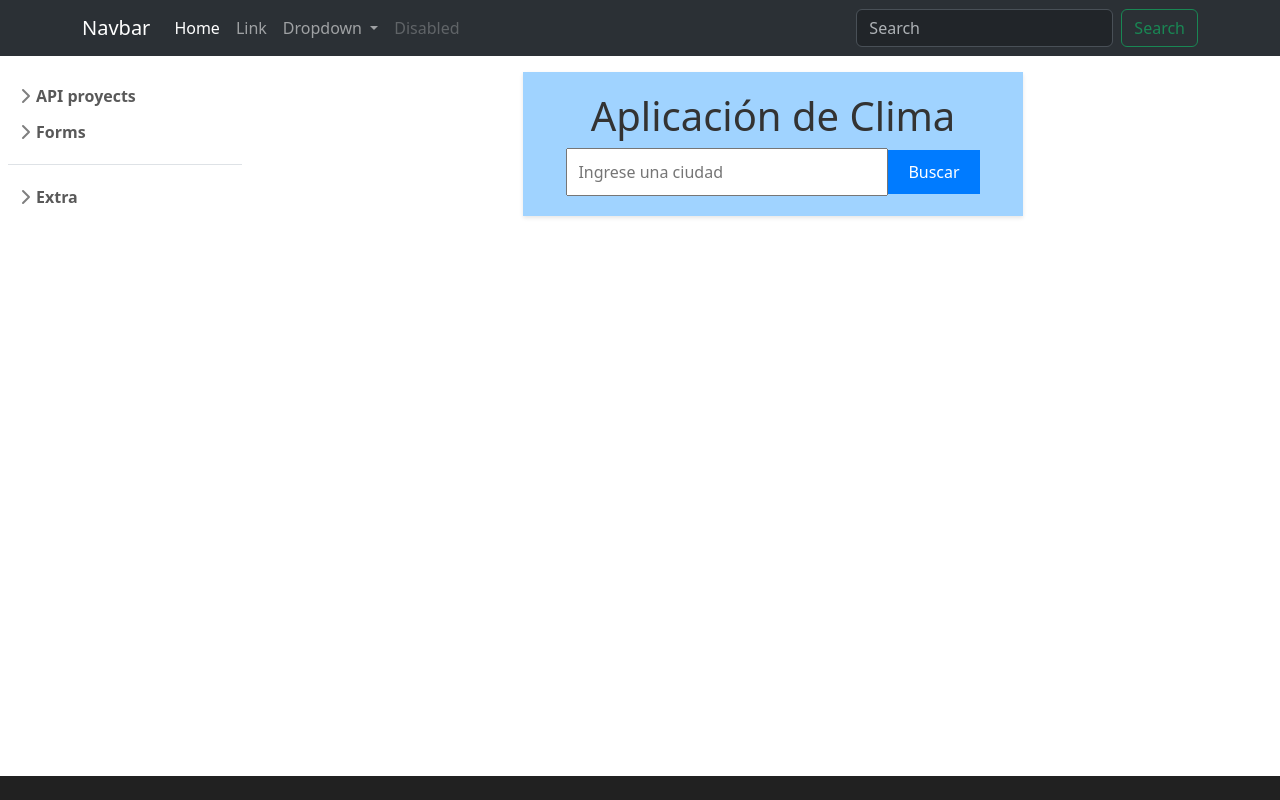
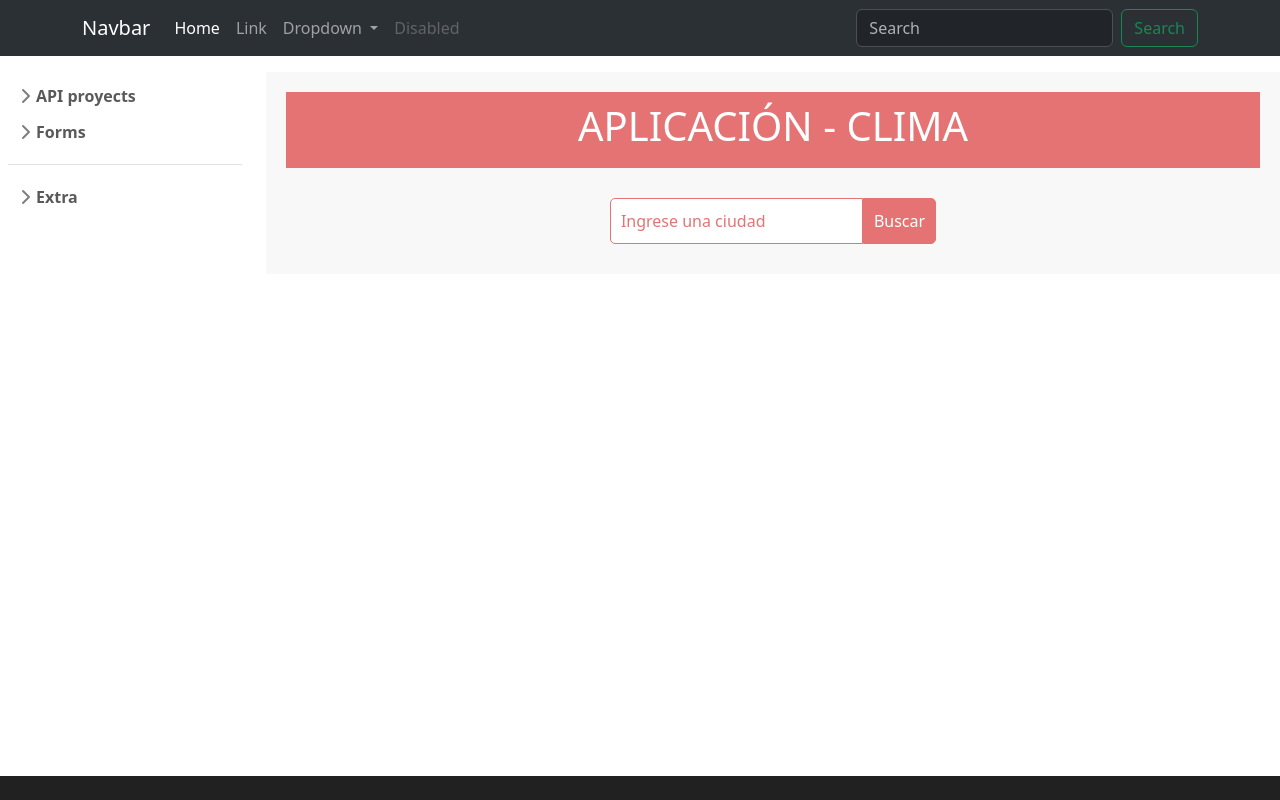
Before and after one commit to Srta-Becerril/proyecto-angular-judith, an Angular app in the folder judith-proyecto-angular/: page /clima in a window 1280 px wide. Shown: the top 800 px of the page. Built offline with nearby package versions, Linux system fonts and the light colour scheme.

Commit message:
commit apis 5: modificando CSS y documentando API Clima

```diff
--- a/judith-proyecto-angular/src/app/pages/clima/clima.component.css
+++ b/judith-proyecto-angular/src/app/pages/clima/clima.component.css
@@ -1,32 +1,93 @@
+/* ESTILOS GENERALES */
+/* Estilo del contenedor principal */
 .contenedor {
-    max-width: 500px;
-    margin: 0 auto;
+  background-color: #f8f8f8;
+  color: black;
   padding: 20px;
   text-align: center;
-    background-color: #a0d3ff;
+}
+
+/* ESTILOS DE LA CABECERA */
+/* Estilo del contenedor de cabecera */
+.cabecera {
+  background-color: #e57373;
+  padding: 10px;
+  margin: 0px;
+}
+
+/* Estilo del texto de la cabecera */
+h1 {
+  color: white;
+}
+
+/* ESTILOS DE BÚSQUEDA */
+/* Estilo de la barra de buşqueda */
+.busqueda {
+  margin-top: 20px;
+}
+
+/* Estilo de la entrada de texto */
+input {
+  padding: 10px;
+  margin: 10px 0;
+  border: 1px solid #e57373;
+  border-top-left-radius: 5px;
+  border-bottom-left-radius: 5px;
+}
+
+/* Estilo del placeholder del input */
+input::placeholder {
+  color: #e57373;
+}
+
+/* Estilo del cursor al pasar el mouse por encima */
+input:hover {
+  background-color: rgb(0, 0, 0);
+  color: #e57373;
+  transition: 0.3s;
+}
+
+/* Estilo del botón de búsqueda */
+#botonBusqueda {
+  background-color: #e57373;
+  color: white;
+  padding: 10px;
+  cursor: pointer;
+  border: 1px solid #e57373;
+  border-top-right-radius: 5px;
+  border-bottom-right-radius: 5px;
+  transition: 0.3s;
+}
+
+/* Estilo del cursor al pasar el mouse por encima */
+#botonBusqueda:hover {
+  background-color: rgb(0, 0, 0);
+  color: #e57373;
+}
+
+/* ESTILOS DE RESULTADO DEL CLIMA */
+/* Estilo de los datos del clima */
+#datosClima {
+  background-color: white;
+  margin-top: 20px;
+  padding: 15px;
+  border-radius: 8px;
   box-shadow: 0 2px 4px rgba(0, 0, 0, 0.1);
 }
 
-  h1 {
-    color: #333333;
+/* Estilo del texto del clima */
+h2 {
+  color: #e57373;
 }
 
-  input[type="text"] {
-    padding: 10px;
-    font-size: 16px;
-    width: 70%;
+/* Estilo de la descripción del clima */
+p {
+  margin: 10px 0;
 }
 
-  button {
-    padding: 10px 20px;
-    font-size: 16px;
-    background-color: #007bff;
-    color: #ffffff;
-    border: none;
-    cursor: pointer;
+/* Estilo de la imagen del clima */
+img {
+  max-width: 100%;
+  height: auto;
+  margin-top: 10px;
 }
-
-  #datosClima {
-    margin-top: 20px;
-    font-size: 18px;
-  }
--- a/judith-proyecto-angular/src/app/pages/clima/clima.component.html
+++ b/judith-proyecto-angular/src/app/pages/clima/clima.component.html
@@ -1,10 +1,31 @@
+<!-- HTML DEL COMPONENTE -->
+<!-- Contenedor general -->
 <div class="contenedor">
-  <h1>Aplicación de Clima</h1>
+
+  <!-- CABECERA -->
+  <div class="cabecera">
+    <!-- Texto de la cabecera -->
+    <h1>APLICACIÓN - CLIMA</h1>
+  </div>
+
+  <!-- BÚSQUEDA -->
+  <div class="busqueda">
+    <!-- Entrada de texto para la búsqueda -->
     <input type="text" [(ngModel)]="ciudad" placeholder="Ingrese una ciudad">
+    <!-- Botón de búsqueda -->
     <button (click)="buscarClima(ciudad)" id="botonBusqueda">Buscar</button>
+  </div>
+
+  <!-- DATOS DEL CLIMA -->
   @if (datosClima.ciudadNombre) {
+
+  <!-- Imagen del clima -->
   <div id="datosClima">
+
+    <!-- Texto del clima -->
     <h2>{{ datosClima.ciudadNombre }}, {{ datosClima.paisNombre }}</h2>
+
+    <!-- Descripción del clima -->
     <p>La temperatura es: {{ datosClima.temperatura }}ºC</p>
     <p>La humedad es: {{ datosClima.humedad }}%</p>
     <img [src]="datosClima.icono" alt="Icono del clima">
--- a/judith-proyecto-angular/src/app/pages/clima/clima.component.ts
+++ b/judith-proyecto-angular/src/app/pages/clima/clima.component.ts
@@ -1,45 +1,49 @@
-import { Component } from '@angular/core';
-import { FormsModule } from '@angular/forms';
+// MÓDULOS IMPORTADOS
+import { Component } from '@angular/core'; // Importar componente
+import { FormsModule } from '@angular/forms'; // Importar FormsModule
 
 
+// COMPONENTE
 @Component({
-  selector: 'app-clima',
-  standalone: true,
-  imports: [FormsModule], // Agregar CommonModule aquí
-  templateUrl: './clima.component.html',
-  styleUrl: './clima.component.css'
+  selector: 'app-clima', // Selector del componente
+  standalone: true, // Componente standalone
+  imports: [FormsModule], // Importar FormsModule
+  templateUrl: './clima.component.html', // URL del archivo HTML
+  styleUrl: './clima.component.css' // URL del archivo CSS
 
 })
 
+// CLASE
 export class ClimaComponent {
-  urlBase = 'https://api.openweathermap.org/data/2.5/weather';
-  api_key = '605507acf87117e111e54a3ab5238541';
-  difKelvin = 273.15;
-  datosClima: any = {};
-  ciudad: string = ''; // Definición de la propiedad ciudad
+  urlBase = 'https://api.openweathermap.org/data/2.5/weather'; // URL base de la API
+  api_key = '605507acf87117e111e54a3ab5238541'; // Clave de la API
+  difKelvin = 273.15; // Diferencia entre Kelvin y Celsius
+  datosClima: any = {}; // Datosos del clima
+  ciudad: string = ''; // Ciudad ingresada por el usuario
 
-  constructor() { }
+  constructor() { } // Constructor
 
-  buscarClima(ciudad: string) {
+  // MÉTODOS
+  buscarClima(ciudad: string) { // Búsqueda de clima
     if (ciudad) {
-      this.fetchDatosClima(ciudad);
+      this.fetchDatosClima(ciudad); // Llamada a la API
     }
   }
 
-  fetchDatosClima(ciudad: string) {
-    fetch(`${this.urlBase}?q=${ciudad}&appid=${this.api_key}`)
-      .then(data => data.json())
-      .then(data => this.mostrarDatosClima(data));
+  fetchDatosClima(ciudad: string) { // Llamada a la API
+    fetch(`${this.urlBase}?q=${ciudad}&appid=${this.api_key}`) // URL de la API
+      .then(data => data.json()) // Convertir la respuesta a formato JSON
+      .then(data => this.mostrarDatosClima(data)); // Mostrar los datos
   }
 
-  mostrarDatosClima(data: any) {
-    this.datosClima = {
-      ciudadNombre: data.name,
-      paisNombre: data.sys.country,
-      temperatura: Math.floor(data.main.temp - this.difKelvin),
-      humedad: data.main.humidity,
-      descripcion: data.weather[0].description,
-      icono: `https://openweathermap.org/img/wn/${data.weather[0].icon}@2x.png`
+  mostrarDatosClima(data: any) { // Mostrar los datos
+    this.datosClima = { // Datosos del clima
+      ciudadNombre: data.name, // Nombre de la ciudad
+      paisNombre: data.sys.country, // Nombre del país
+      temperatura: Math.floor(data.main.temp - this.difKelvin), // Temperatura
+      humedad: data.main.humidity, // Humedad
+      descripcion: data.weather[0].description, // Descripción
+      icono: `https://openweathermap.org/img/wn/${data.weather[0].icon}@2x.png` // Icono
     };
   }
 }
```
Also changed, not shown: judith-proyecto-angular/src/app/app.routes.ts (+19 -15 lines). Lines whose indentation alone changed are shown as unchanged.
